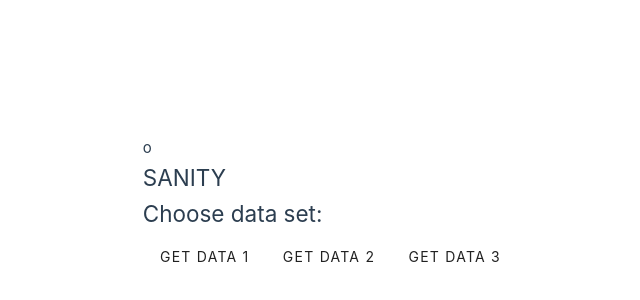
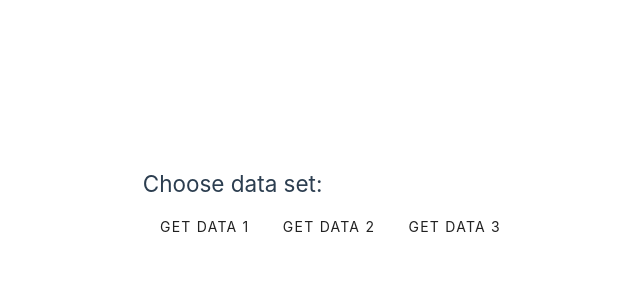
Before and after one commit to JonathanKremla/Visualization-of-cyclic-seasonal-time-series-data, a Vue app in the folder frontend/vue_frontend/: page / in a window 1280 px wide. Shown: the part 192-492 px from the top of the page, without its empty margins (123-763 px from the left). Built offline with nearby package versions, Linux system fonts and the light colour scheme.

Commit message:
rever sanity check

```diff
--- a/frontend/vue_frontend/src/components/ManageData.vue
+++ b/frontend/vue_frontend/src/components/ManageData.vue
@@ -1,6 +1,5 @@
 <template>
-  <div>o
-	  <h2>SANITY</h2>
+  <div>
     <h2>Choose data set:</h2>
     <div>
       <v-btn-toggle v-model="chosenDataSet">
```
